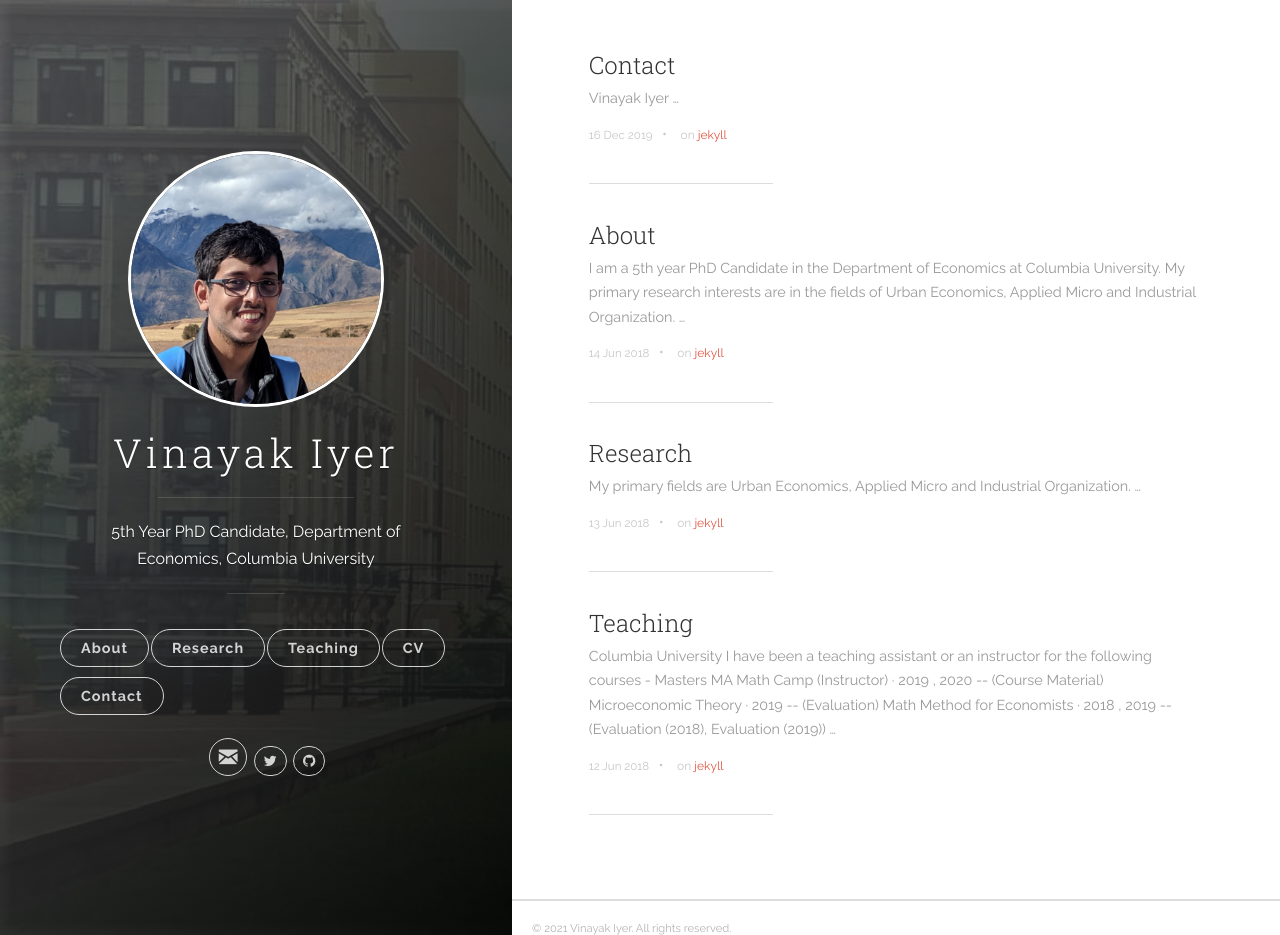
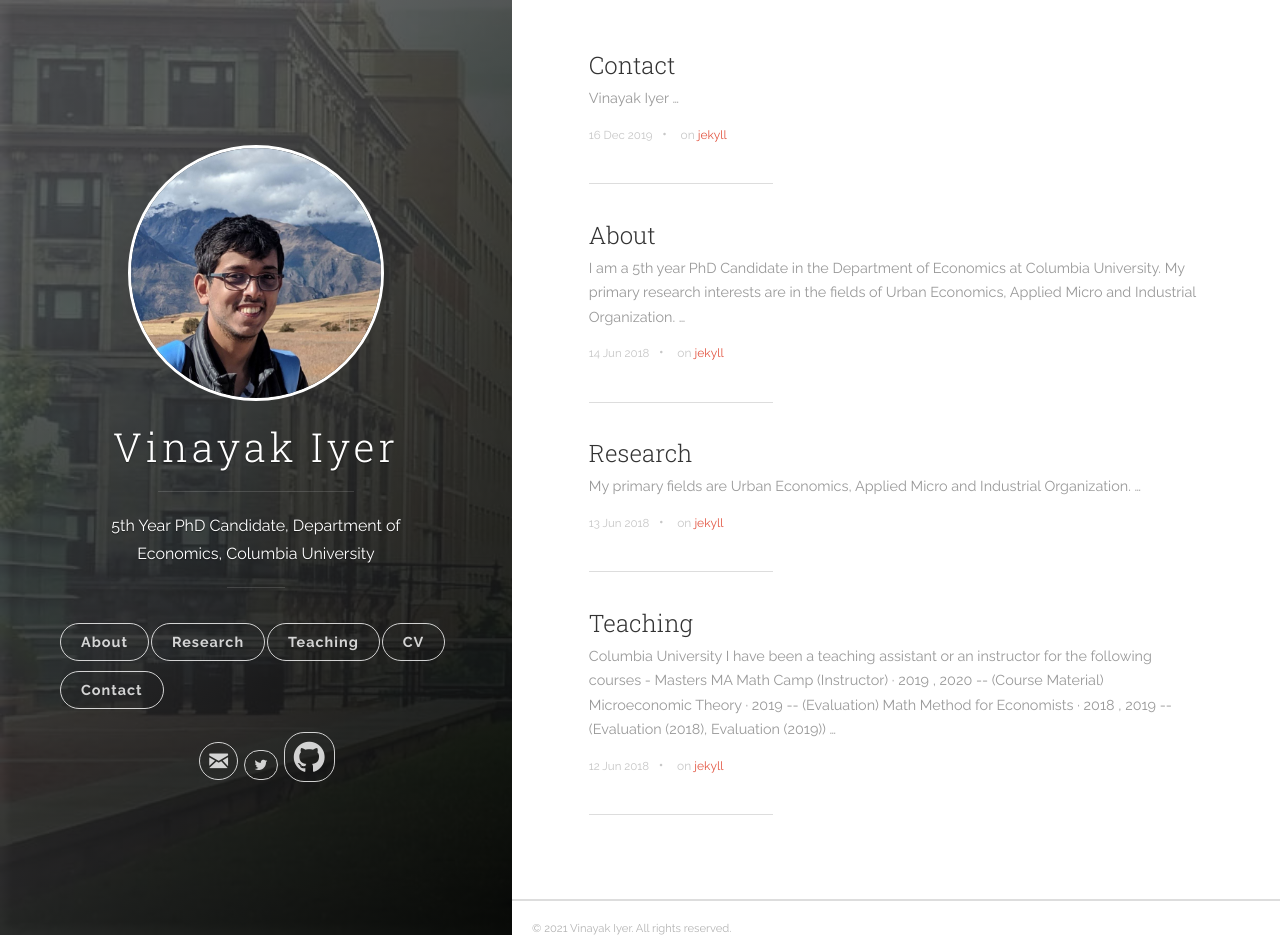
Before and after one commit to vinayakiyer/vinayakiyer.github.io, a Jekyll site: the page built from index.html, in a window 1280 px wide and 935 px high. Built offline with Jekyll 4.4.1, drawn with Linux system fonts in a browser that asks for light colours; the list of posts is cut into pages by our own code.

Commit message:
Update header.html

```diff
--- a/_includes/header.html
+++ b/_includes/header.html
@@ -64,7 +64,7 @@
 
               <li class="navigation__item">
                 <a href="https://github.com/vinayakiyer" title="Github" target="_blank">
-                 <i class="fa fa-github"></i>
+                 <i class="fa fa-github" style="font-size:36px" aria-hidden="true"></i>
                   <span class="label">Github</span>
                 </a>
               </li>
```
